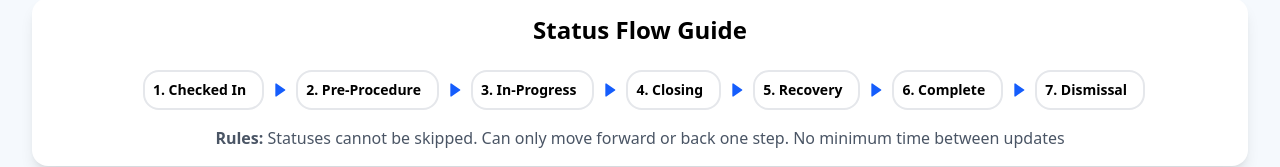
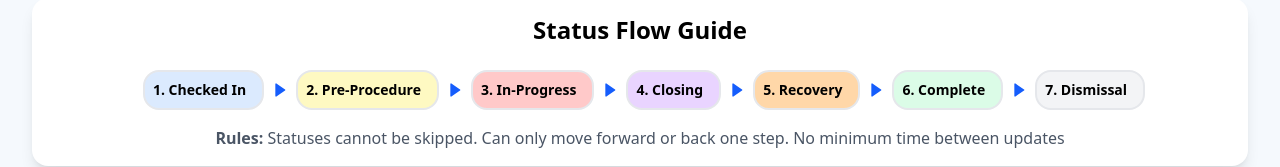
Before and after one commit to chingu-voyages/V56-tier3-team-36, a React (Vite) app in the folder client/: page /patientstatus in a window 1280 px wide. Shown: the part 274-441 px from the top of the page. Built offline with nearby package versions, Linux system fonts and the light colour scheme; no server answers.

Commit message:
Added corresponding color for each status

```diff
--- a/client/src/components/StatusFlowGuide.jsx
+++ b/client/src/components/StatusFlowGuide.jsx
@@ -1,4 +1,23 @@
 import { BiSolidRightArrow } from "react-icons/bi";
+
+const getStatusColor = (status) => {
+  switch (status) {
+    case 'Checked In':
+      return 'bg-blue-100';
+    case 'Pre-Procedure':
+      return 'bg-yellow-100';
+    case 'In-Progress':
+      return 'bg-red-200';
+    case 'Closing':
+      return 'bg-purple-200';
+    case 'Recovery':
+      return 'bg-orange-200';
+    case 'Complete':
+      return 'bg-green-100';
+    default:
+      return 'bg-gray-100';
+  }
+};
 
 export default function StatusFlowGuide() {
     return (
@@ -8,37 +27,37 @@ export default function StatusFlowGuide() {
             <ol className="flex flex-row flex-wrap gap-2 pl-2 justify-center items-center">
 
                 <div className="flex flex-row justify-center items-center gap-2">
-                    <li className="status-flow-guide-button">1. Checked In </li>
+                    <li className={`status-flow-guide-button ${getStatusColor('Checked In')}`}>1. Checked In </li>
                 <BiSolidRightArrow className="text-1xl text-blue-600" />
                 </div>
 
                 <div className="flex flex-row justify-center items-center gap-2">
-                <li className="status-flow-guide-button">2. Pre-Procedure</li>
+                <li className={`status-flow-guide-button ${getStatusColor('Pre-Procedure')}`}>2. Pre-Procedure</li>
                 <BiSolidRightArrow className="text-1xl text-blue-600" />
                 </div>
 
                 <div className="flex flex-row justify-center items-center gap-2">
-                <li className="status-flow-guide-button">3. In-Progress</li>
+                <li className={`status-flow-guide-button ${getStatusColor('In-Progress')}`}>3. In-Progress</li>
                 <BiSolidRightArrow className="text-1xl text-blue-600" />
                 </div>
 
                 <div className="flex flex-row justify-center items-center gap-2">
-                <li className="status-flow-guide-button">4. Closing</li>
+                <li className={`status-flow-guide-button ${getStatusColor('Closing')}`}>4. Closing</li>
                 <BiSolidRightArrow className="text-1xl text-blue-600" />
                 </div>
 
                 <div className="flex flex-row justify-center items-center gap-2">
-                <li className="status-flow-guide-button">5. Recovery</li>
+                <li className={`status-flow-guide-button ${getStatusColor('Recovery')}`}>5. Recovery</li>
                 <BiSolidRightArrow className="text-1xl text-blue-600" />
                 </div>
 
                 <div className="flex flex-row justify-center items-center gap-2">
-                <li className="status-flow-guide-button">6. Complete</li>
+                <li className={`status-flow-guide-button ${getStatusColor('Complete')}`}>6. Complete</li>
                 <BiSolidRightArrow className="text-1xl text-blue-600" />
                 </div>
 
 
-                <li className="status-flow-guide-button">7. Dismissal</li>
+                <li className={`status-flow-guide-button ${getStatusColor('Dismissal')}`}>7. Dismissal</li>
             </ol>
             </div>
 
```
